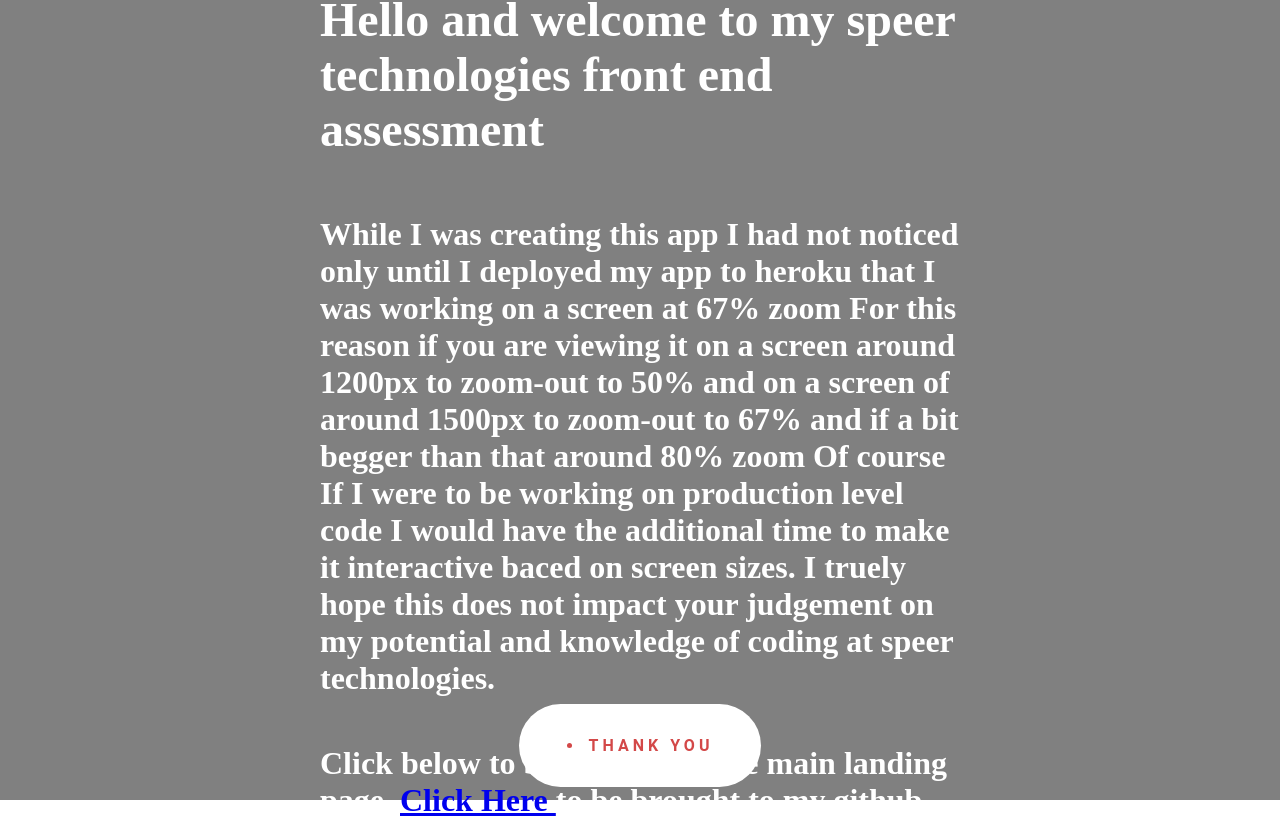
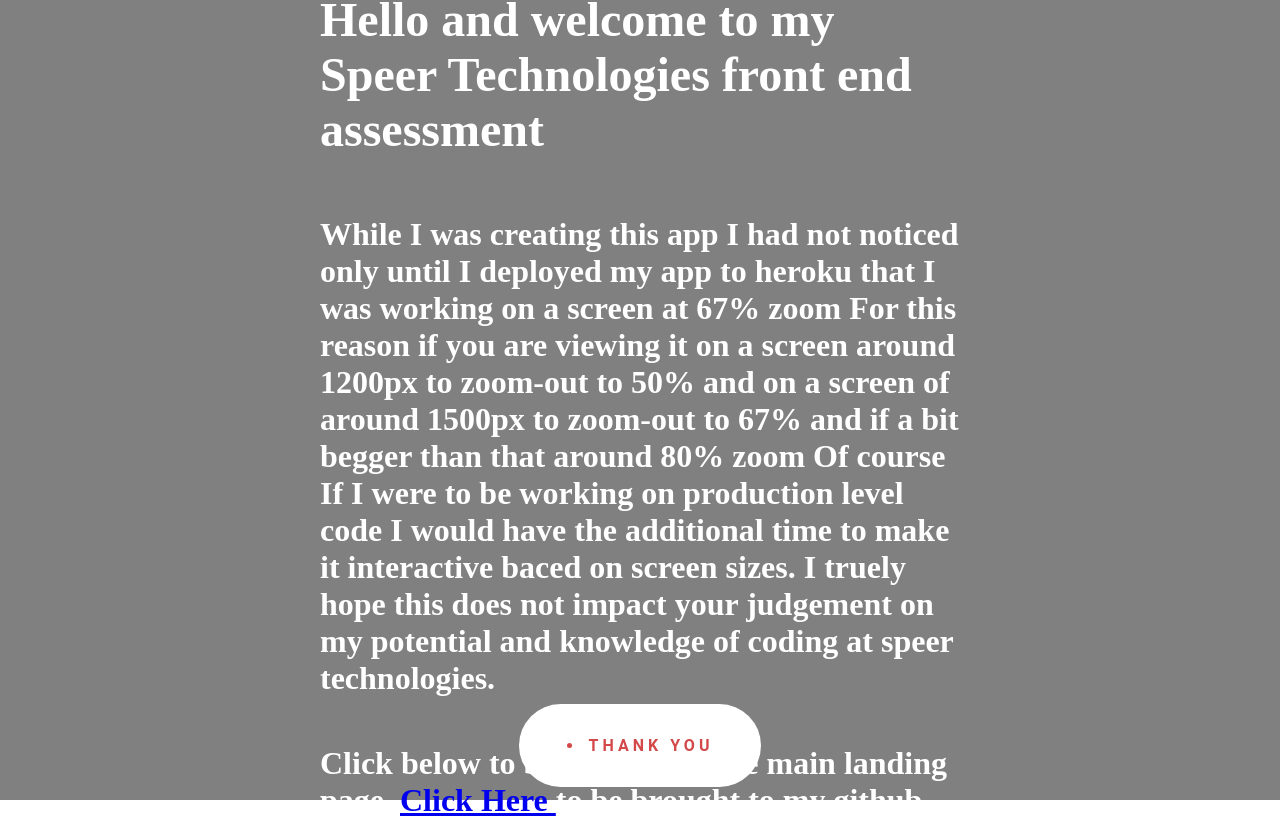
Before and after one commit to roshan0926/speer-assessment, a React (Create React App) app: page / in a window 1280 px wide. Built offline with nearby package versions, Linux system fonts and the light colour scheme.

Commit message:
fix spelling

```diff
--- a/src/components/Home/Home.jsx
+++ b/src/components/Home/Home.jsx
@@ -4,7 +4,7 @@
 export default function Home() {
   return (
     <div className="full-home-page">
-      <h1 className="first-h1">Hello and welcome to my speer technologies front end assessment</h1>
+      <h1 className="first-h1">Hello and welcome to my Speer Technologies front end assessment</h1>
       <h2 className="home-page-body">While I was creating this app I had not noticed only until I deployed my app to heroku that I was working on a screen at 67% zoom
         For this reason if you are viewing it on a screen around 1200px to zoom-out to 50% and on a screen of around 1500px to zoom-out to 67% and if a bit begger than that around 80% zoom
         Of course If I were to be working on production level code I would have the additional time to make it interactive baced on screen sizes.
```
